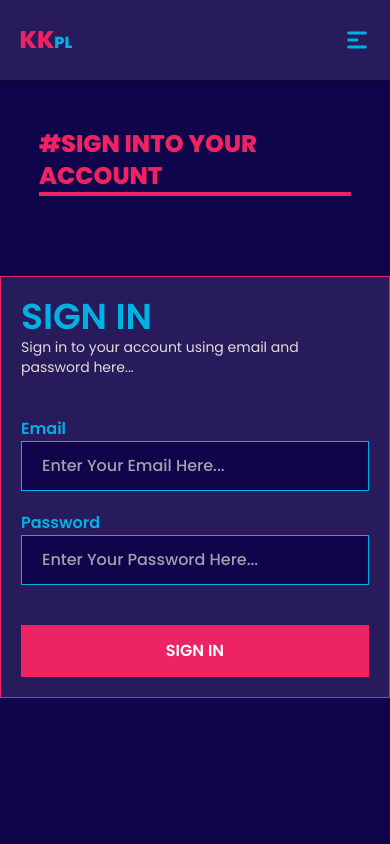
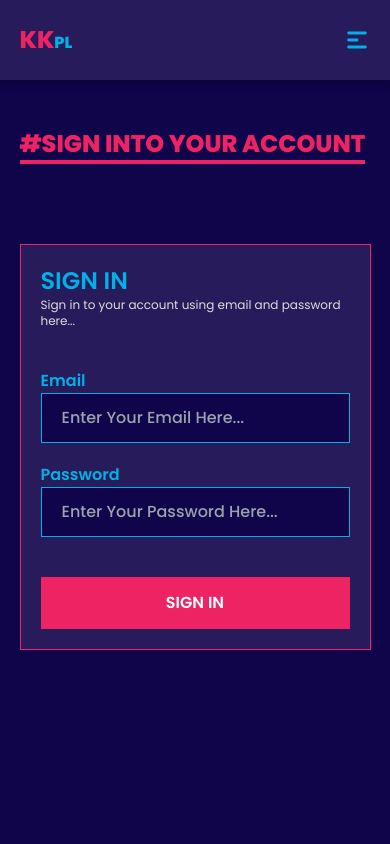
Before and after one commit to mjaumi/NEXT-KKPL-fantasy-premier-league, a Next.js app: page /signin in a window 390 px wide. Shown: the top 844 px of the page. Built offline with nearby package versions, Linux system fonts and the light colour scheme.

Commit message:
sign in page responsiveness done

```diff
--- a/src/components/SigninComponents/SigninForm.tsx
+++ b/src/components/SigninComponents/SigninForm.tsx
@@ -10,15 +10,15 @@ const SigninForm = () => {
   // rendering sign in form component here
   return (
     <section className='h-screen w-full'>
-      <div className='w-4/5 h-fit mx-auto'>
+      <div className='w-[90%] md:w-4/5 h-fit mx-auto'>
         <SectionTitle title='Sign into your account' />
       </div>
-      <div className='w-full md:w-2/5 mx-auto p-5 bg-KKPL-dark-purple border border-KKPL-light-red mt-20'>
+      <div className='w-[90%] md:w-4/5 xl:w-2/5 mx-auto p-5 bg-KKPL-dark-purple border border-KKPL-light-red mt-20'>
         <div className='mb-10'>
-          <h1 className='text-KKPL-light-blue uppercase text-4xl font-semibold'>
+          <h1 className='text-KKPL-light-blue uppercase text-2xl md:text-4xl font-semibold'>
             sign in
           </h1>
-          <p className='text-sm text-KKPL-light-grey'>
+          <p className='text-xs md:text-sm text-KKPL-light-grey'>
             Sign in to your account using email and password here...
           </p>
         </div>
```
